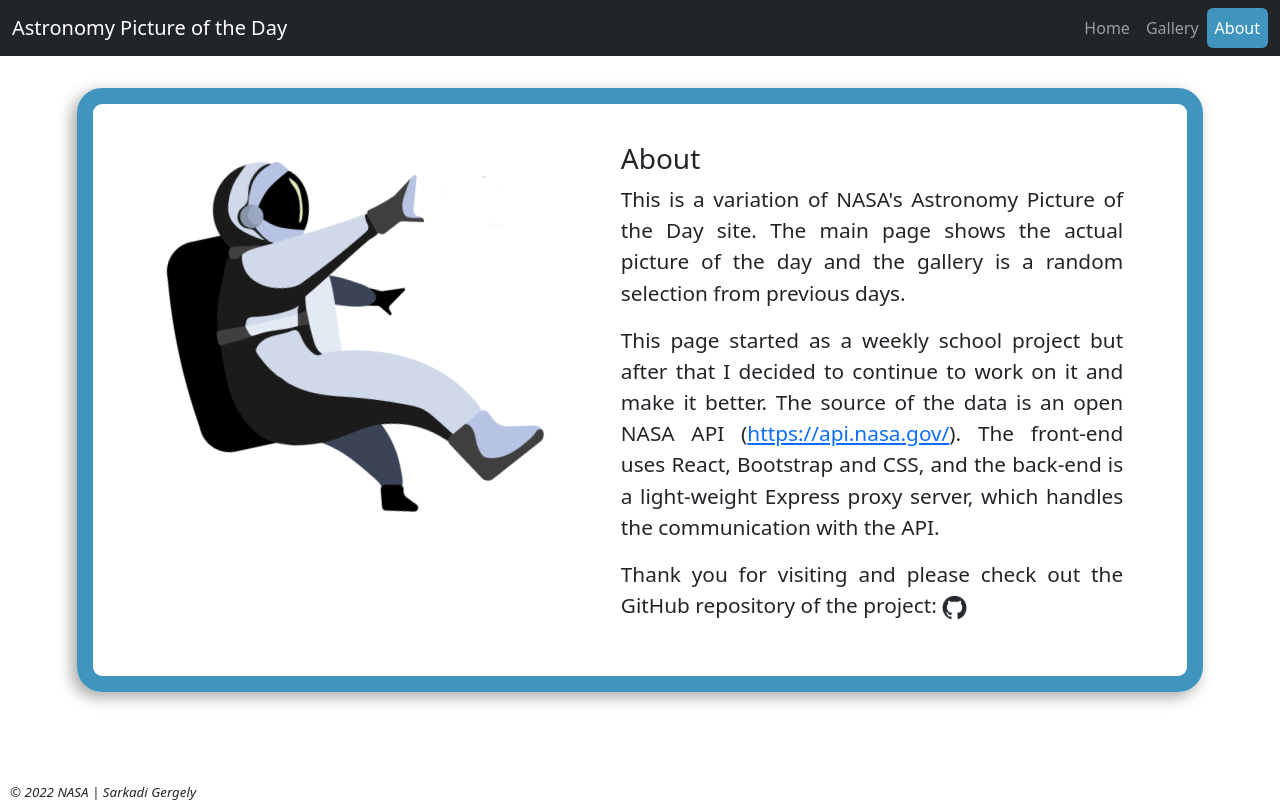
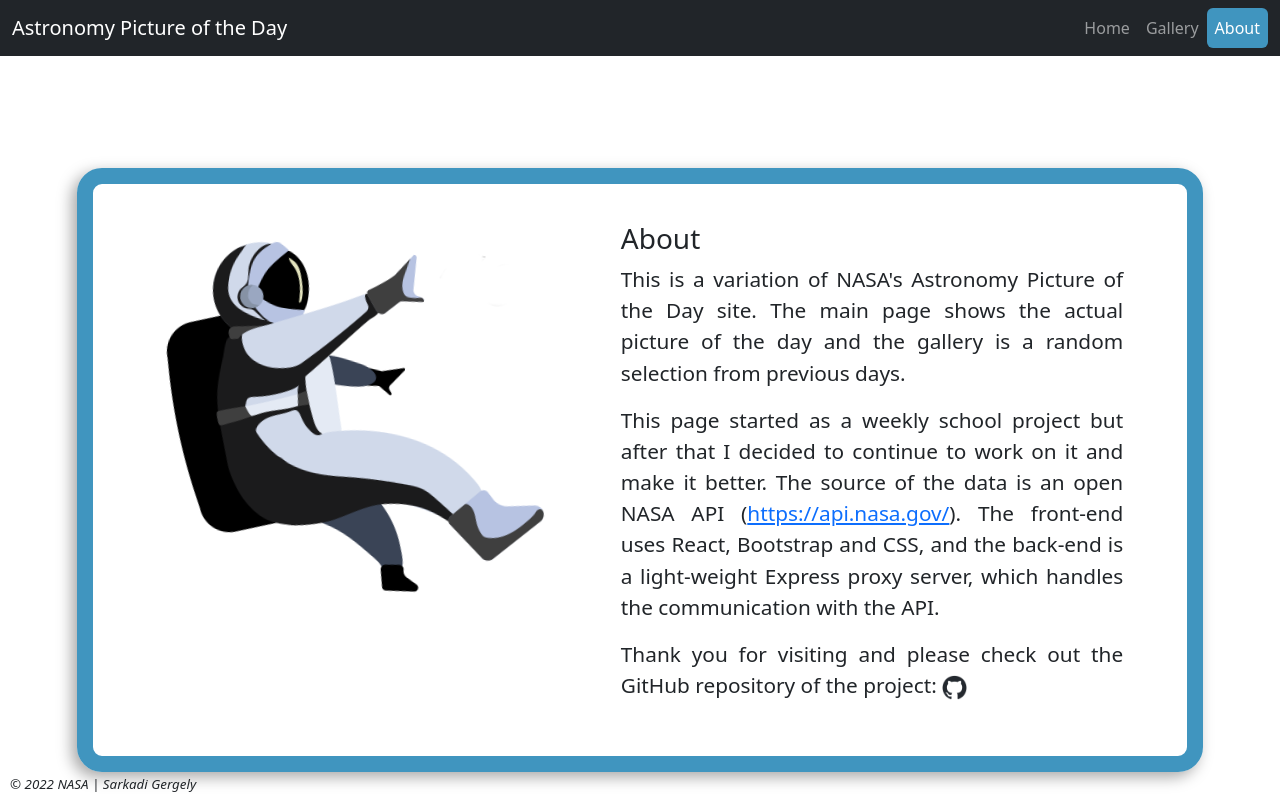
Before and after one commit to G-Sarkadi/APOD-gallery, a React (Create React App) app: page /about in a window 1280 px wide. Built offline with nearby package versions, Linux system fonts and the light colour scheme; a web font is replaced by a local one.

Commit message:
Make the footer to stickto bottom flexibly

```diff
--- a/src/App.css
+++ b/src/App.css
@@ -10,13 +10,16 @@
     background-color: #F4F4FF;
 }
 
+#root {
+    display: flex;
+    min-height: 100vh;
+    flex-direction: column;
+}
+
 .contentContainer {
     text-align: center;
     margin-top: 5.5rem;
-    margin-bottom: 25px;
-    /* The pixel is the footer + navbar hight minus this containers top margin, this is ugly,
-    need some dynamic value*/
-    min-height: calc(90vh - 50px);
+    flex: 1;
 }
 
 footer {
@@ -54,9 +57,6 @@
 }
 
 .pictureTitle {
-    /* font-weight: bold;
-    font-size: 1.1rem; */
-    /* margin-top: 1vh; */
     margin-bottom: 2vh;
 }
 
```
